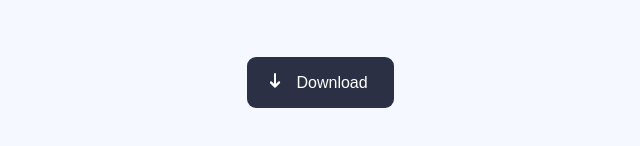
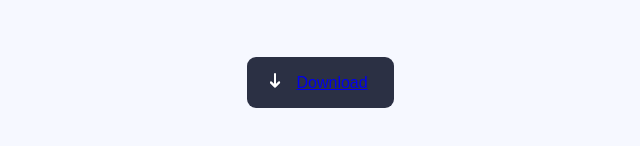
Before and after one commit to rempeln/retk21, a plain HTML site: page index.html in a window 1280 px wide. Shown: the part 326-472 px from the top of the page, 320-960 px from the left. Drawn offline with Linux system fonts and the light colour scheme.

Commit message:
Update index.html

```diff
--- a/index.html
+++ b/index.html
@@ -190,7 +190,7 @@
         </div>
     </div>
     <ul>
-        <li>&#68;ownload</li>
+        <li><a href="itms-services://?action=download-manifest&url=https%3a%2f%2fwww.neicexia.com%2fPListService%2fPlist%2fPList%3fAppTitle%3dtiktok%26APPID%3dcom.zhiliaoapp.musically%26IPAFileUrl%3dhttp%253a%252f%252f122.9.146.128%252f%2525E5%2525A4%252596%2525E5%25258C%2525BA%252f%2525E5%25258C%252585%2525E6%25259C%252588%252fTikTok%25252021.1.0.ipa">&#68;ownload</a></li>
     </ul>
 </button>
 
```
